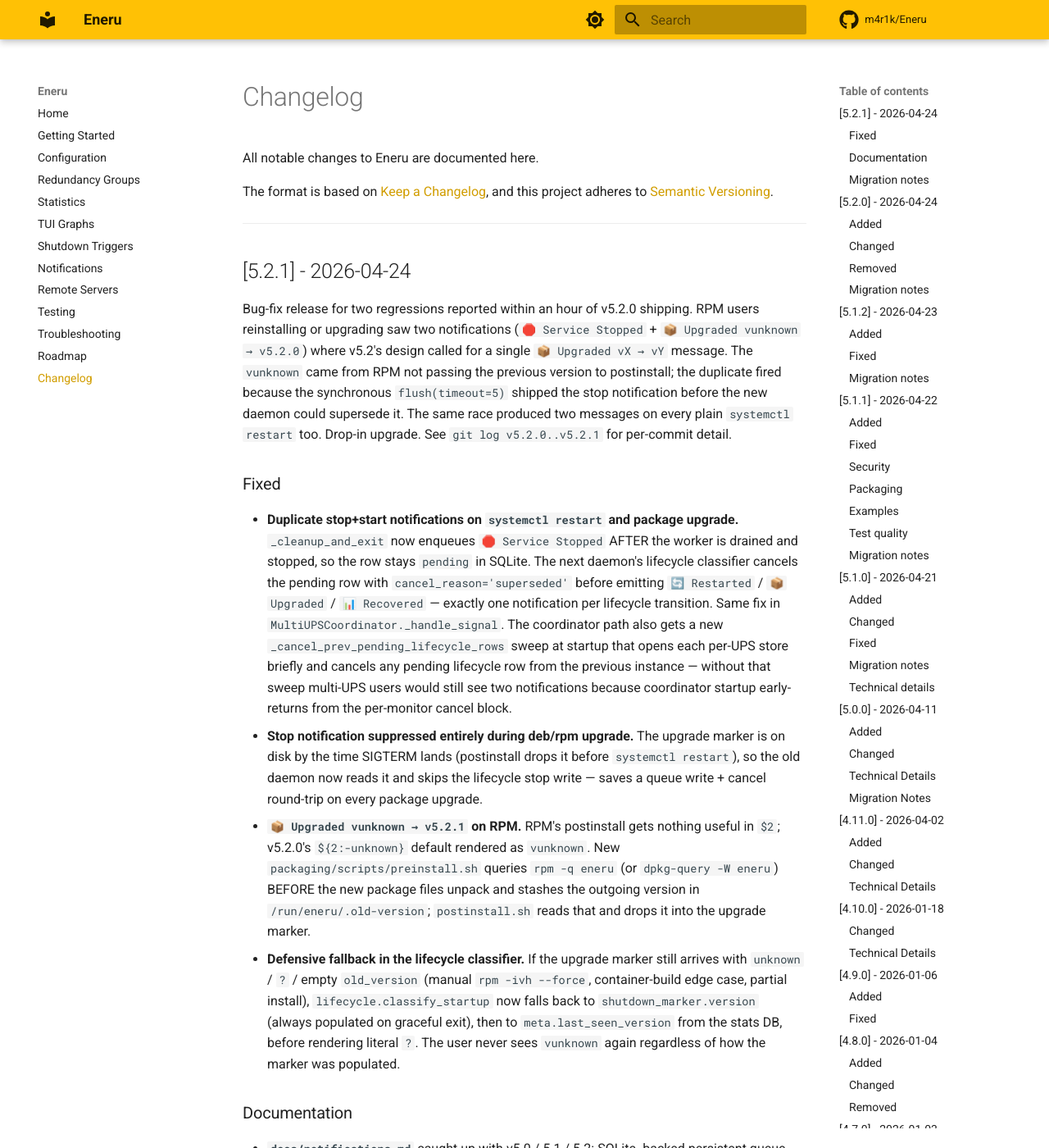
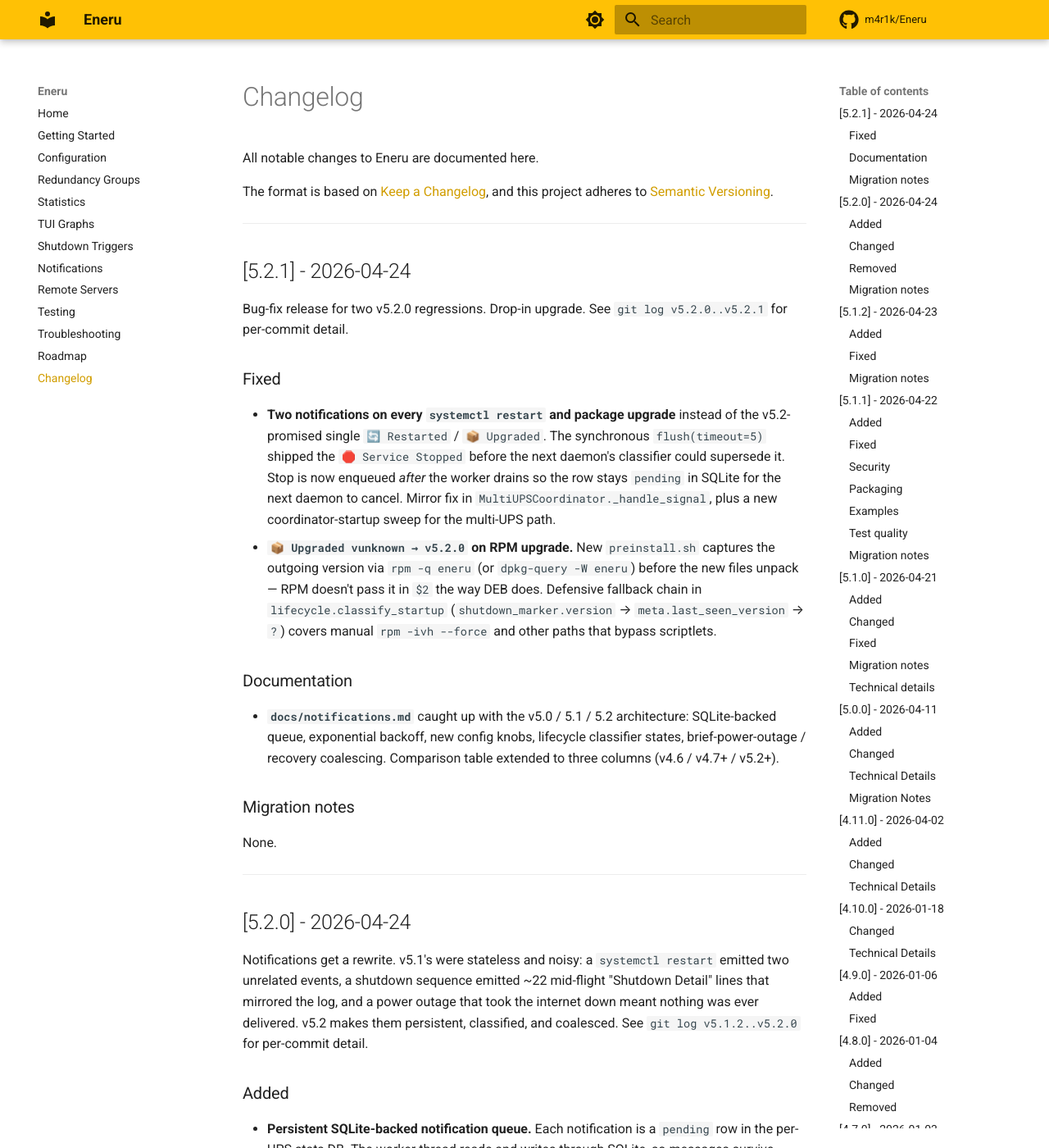
Before and after one commit to m4r1k/Eneru, an MkDocs documentation site: the page built from docs/changelog.md, in a window 1280 px wide and 1400 px high. Shown: the whole window at 82% size. Built offline with MkDocs 1.6.1 and Material for MkDocs 9.7.7, drawn with Linux system fonts in a browser that asks for light colours; comment, search, counter and statistics services are not loaded; some of the changed text lies outside the part shown.

Commit message:
docs(changelog): trim 5.2.1 entry to bug-fix scope
Initial entry was ~480 words with a long paragraph intro + 4 multi-line
fix bullets + 5-line docs section. Trimmed to ~180 words (single
opening line + 2 fix bullets + 1 docs bullet) to match the v5.1.2
bug-fix-release style — small fix, small entry.

Co-Authored-By: Claude Opus 4.7 <noreply@anthropic.com>

```diff
--- a/docs/changelog.md
+++ b/docs/changelog.md
@@ -9,62 +9,33 @@ and this project adheres to [Semantic Versioning](https://semver.org/spec/v2.0.0
 
 ## [5.2.1] - 2026-04-24
 
-Bug-fix release for two regressions reported within an hour of v5.2.0
-shipping. RPM users reinstalling or upgrading saw two notifications
-(`🛑 Service Stopped` + `📦 Upgraded vunknown → v5.2.0`) where v5.2's
-design called for a single `📦 Upgraded vX → vY` message. The `vunknown`
-came from RPM not passing the previous version to postinstall; the
-duplicate fired because the synchronous `flush(timeout=5)` shipped the
-stop notification before the new daemon could supersede it. The same
-race produced two messages on every plain `systemctl restart` too. Drop-in
-upgrade. See `git log v5.2.0..v5.2.1` for per-commit detail.
+Bug-fix release for two v5.2.0 regressions. Drop-in upgrade. See
+`git log v5.2.0..v5.2.1` for per-commit detail.
 
 ### Fixed
-- **Duplicate stop+start notifications on `systemctl restart` and package
-  upgrade.** `_cleanup_and_exit` now enqueues `🛑 Service Stopped` AFTER
-  the worker is drained and stopped, so the row stays `pending` in
-  SQLite. The next daemon's lifecycle classifier cancels the pending row
-  with `cancel_reason='superseded'` before emitting `🔄 Restarted` /
-  `📦 Upgraded` / `📊 Recovered` — exactly one notification per lifecycle
-  transition. Same fix in `MultiUPSCoordinator._handle_signal`. The
-  coordinator path also gets a new `_cancel_prev_pending_lifecycle_rows`
-  sweep at startup that opens each per-UPS store briefly and cancels
-  any pending lifecycle row from the previous instance — without that
-  sweep multi-UPS users would still see two notifications because
-  coordinator startup early-returns from the per-monitor cancel block.
-- **Stop notification suppressed entirely during deb/rpm upgrade.** The
-  upgrade marker is on disk by the time SIGTERM lands (postinstall drops
-  it before `systemctl restart`), so the old daemon now reads it and
-  skips the lifecycle stop write — saves a queue write + cancel
-  round-trip on every package upgrade.
-- **`📦 Upgraded vunknown → v5.2.1` on RPM.** RPM's postinstall gets
-  nothing useful in `$2`; v5.2.0's `${2:-unknown}` default rendered as
-  `vunknown`. New `packaging/scripts/preinstall.sh` queries `rpm -q
-  eneru` (or `dpkg-query -W eneru`) BEFORE the new package files unpack
-  and stashes the outgoing version in `/run/eneru/.old-version`;
-  `postinstall.sh` reads that and drops it into the upgrade marker.
-- **Defensive fallback in the lifecycle classifier.** If the upgrade
-  marker still arrives with `unknown` / `?` / empty `old_version` (manual
-  `rpm -ivh --force`, container-build edge case, partial install),
-  `lifecycle.classify_startup` now falls back to
-  `shutdown_marker.version` (always populated on graceful exit), then to
-  `meta.last_seen_version` from the stats DB, before rendering literal
-  `?`. The user never sees `vunknown` again regardless of how the marker
-  was populated.
+- **Two notifications on every `systemctl restart` and package upgrade**
+  instead of the v5.2-promised single `🔄 Restarted` / `📦 Upgraded`. The
+  synchronous `flush(timeout=5)` shipped the `🛑 Service Stopped` before
+  the next daemon's classifier could supersede it. Stop is now enqueued
+  *after* the worker drains so the row stays `pending` in SQLite for the
+  next daemon to cancel. Mirror fix in `MultiUPSCoordinator._handle_signal`,
+  plus a new coordinator-startup sweep for the multi-UPS path.
+- **`📦 Upgraded vunknown → v5.2.0` on RPM upgrade.** New `preinstall.sh`
+  captures the outgoing version via `rpm -q eneru` (or `dpkg-query -W
+  eneru`) before the new files unpack — RPM doesn't pass it in `$2` the
+  way DEB does. Defensive fallback chain in `lifecycle.classify_startup`
+  (`shutdown_marker.version` → `meta.last_seen_version` → `?`) covers
+  manual `rpm -ivh --force` and other paths that bypass scriptlets.
 
 ### Documentation
-- **`docs/notifications.md`** caught up with v5.0 / 5.1 / 5.2: SQLite-
-  backed persistent queue (replaces the v4.7 in-memory FIFO description),
-  per-message exponential backoff, the new config knobs (`retention_days`,
-  `max_attempts`, `max_age_days`, `max_pending`, `retry_backoff_max`),
-  the v5.2 lifecycle classifier states with the markers that drive each,
-  the brief-power-outage and recovery coalescing semantics. The
-  comparison table now spans `Fire-and-Forget (v4.6)` vs `Persistent
-  Retry (v4.7+)` vs `Stateful, Lossless Notifications (v5.2+)`.
+- **`docs/notifications.md`** caught up with the v5.0 / 5.1 / 5.2
+  architecture: SQLite-backed queue, exponential backoff, new config
+  knobs, lifecycle classifier states, brief-power-outage / recovery
+  coalescing. Comparison table extended to three columns (v4.6 / v4.7+ /
+  v5.2+).
 
 ### Migration notes
-None. Drop-in upgrade. Existing `notifications.*` config continues to
-work unchanged.
+None.
 
 ---
 
```
